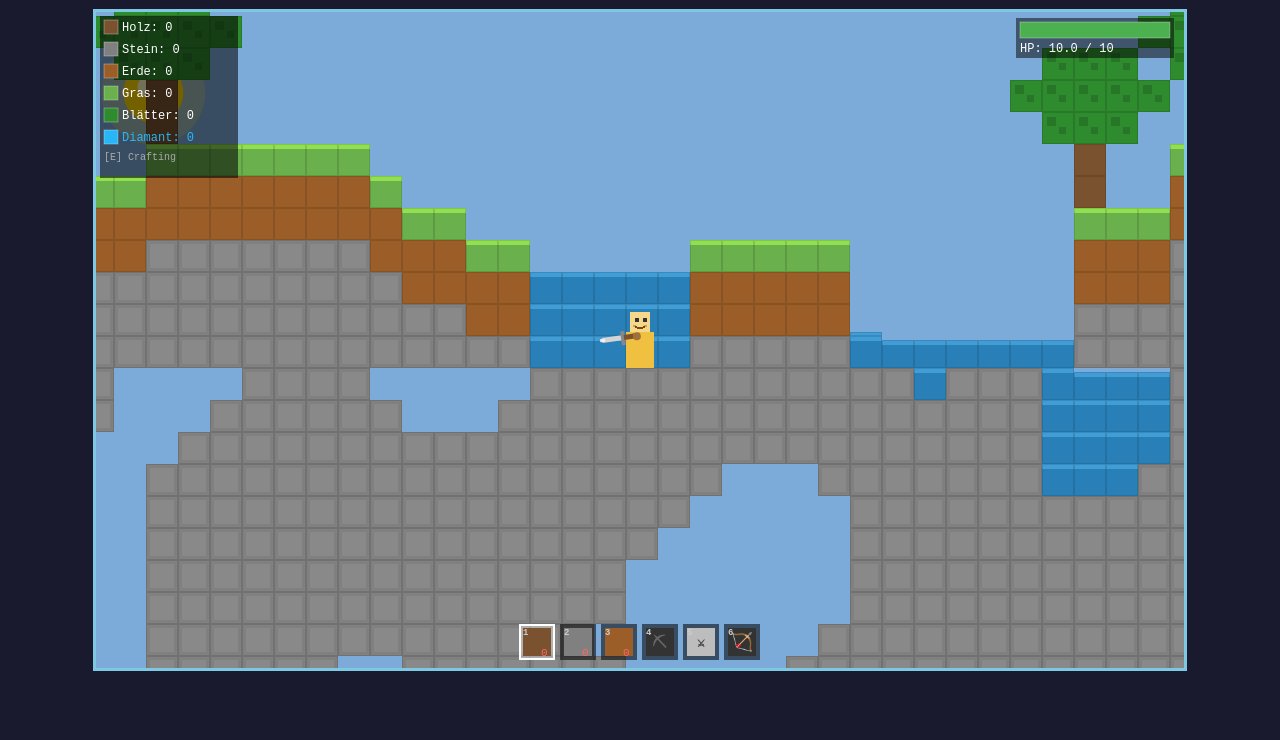
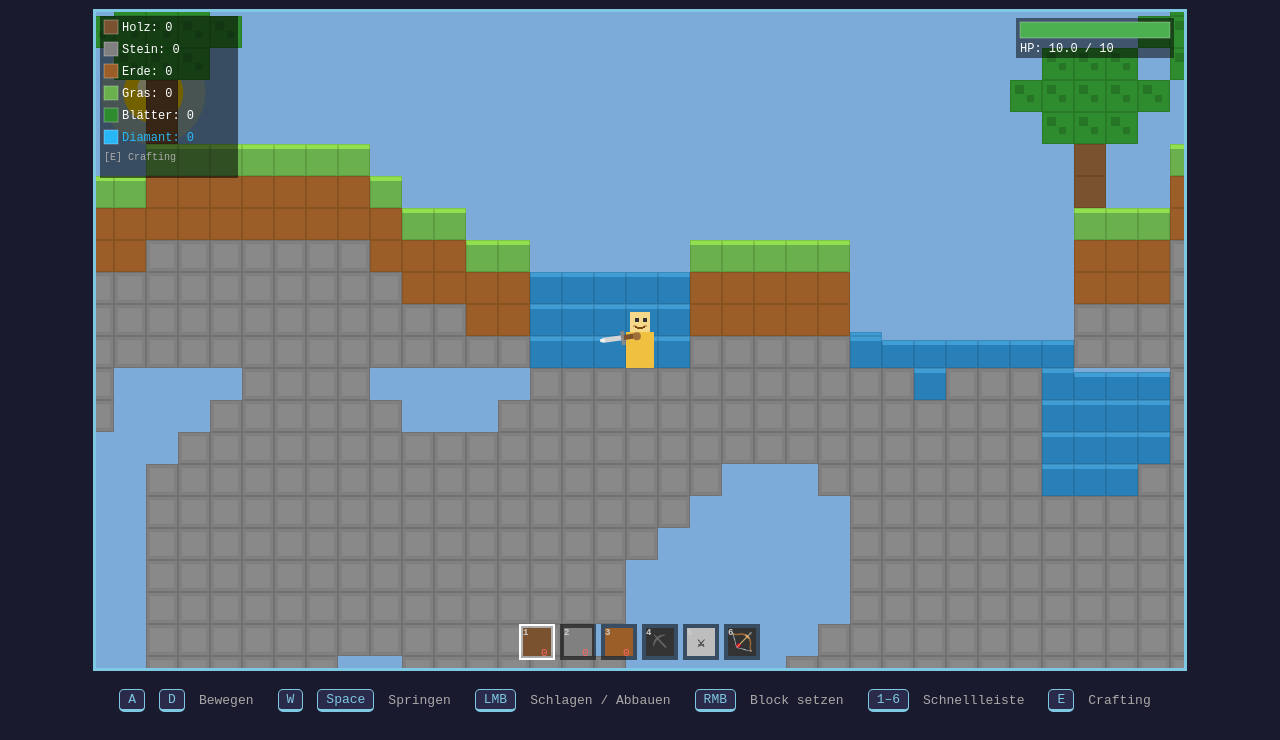
Before and after one commit to JulianBethge/minecraft-2d, a plain HTML site: page index.html in a window 1280 px wide. Shown: the part 60-800 px from the top of the page. Drawn offline with Linux system fonts and the light colour scheme.

Commit message:
Add keyboard controls for desktop and style adjustments

```diff
--- a/index.html
+++ b/index.html
@@ -31,6 +31,18 @@
     <button id="btnJump" class="mobBtn" type="button">⤴</button>
   </div>
 
+  <!-- Tastatursteuerung – nur auf Desktop sichtbar -->
+  <div id="keyboardControls" class="desktop-only">
+    <div class="ctrl-row">
+      <span class="ctrl-key">A</span><span class="ctrl-key">D</span><span class="ctrl-label">Bewegen</span>
+      <span class="ctrl-key">W</span><span class="ctrl-key">Space</span><span class="ctrl-label">Springen</span>
+      <span class="ctrl-key">LMB</span><span class="ctrl-label">Schlagen / Abbauen</span>
+      <span class="ctrl-key">RMB</span><span class="ctrl-label">Block setzen</span>
+      <span class="ctrl-key">1–6</span><span class="ctrl-label">Schnellleiste</span>
+      <span class="ctrl-key">E</span><span class="ctrl-label">Crafting</span>
+    </div>
+  </div>
+
   <script src="game.js"></script>
 </body>
 </html>
--- a/style.css
+++ b/style.css
@@ -37,6 +37,38 @@ h1 {
   display: none;
 }
 
+/* Tastatursteuerung unter dem Canvas */
+#keyboardControls {
+  margin-top: 14px;
+}
+
+.ctrl-row {
+  display: flex;
+  flex-wrap: wrap;
+  justify-content: center;
+  align-items: center;
+  gap: 6px 14px;
+}
+
+.ctrl-key {
+  display: inline-block;
+  background: #2a2a4a;
+  border: 1px solid #7ec8e3;
+  border-bottom: 3px solid #7ec8e3;
+  border-radius: 5px;
+  padding: 2px 8px;
+  font-size: 13px;
+  color: #7ec8e3;
+  font-family: monospace;
+  white-space: nowrap;
+}
+
+.ctrl-label {
+  font-size: 13px;
+  color: #aaa;
+  margin-right: 10px;
+}
+
 /* ───────────────────────────────────────────────────
    HANDY-MODUS: Bildschirm schmal oder höher als breit
    ─────────────────────────────────────────────────── */
@@ -60,6 +92,11 @@ h1 {
   /* Handy-Elemente sichtbar machen */
   .mobile-only {
     display: flex;
+  }
+
+  /* Desktop-only-Elemente auf Handy ausblenden */
+  .desktop-only {
+    display: none;
   }
 
   /* Modus-Knopf oben rechts auf dem Canvas */
```
Also changed, not shown: 1 other file.
